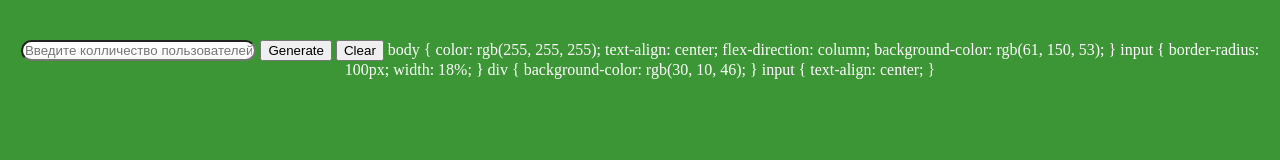
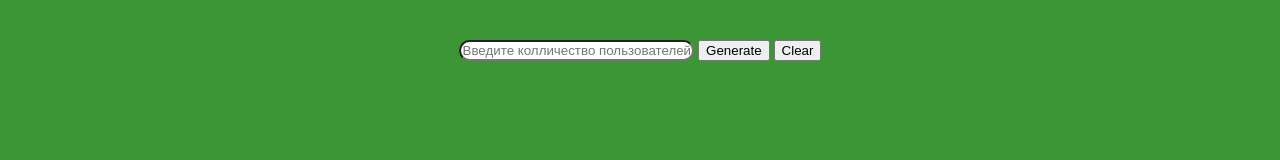
Before and after one commit to lunevArtem/generator, a plain HTML site: page index.html in a window 1280 px wide. Drawn offline with Linux system fonts and the light colour scheme.

Commit message:
Update index.html

```diff
--- a/index.html
+++ b/index.html
@@ -29,21 +29,5 @@
     >
       Clear
     </button>
-  body {
-  color: rgb(255, 255, 255);
-  text-align: center;
-  flex-direction: column;
-  background-color: rgb(61, 150, 53);
-}
-input {
-  border-radius: 100px;
-  width: 18%;
-}
-div {
-  background-color: rgb(30, 10, 46);
-}
-input {
-  text-align: center;
-}
   </body>
 </html>
```
